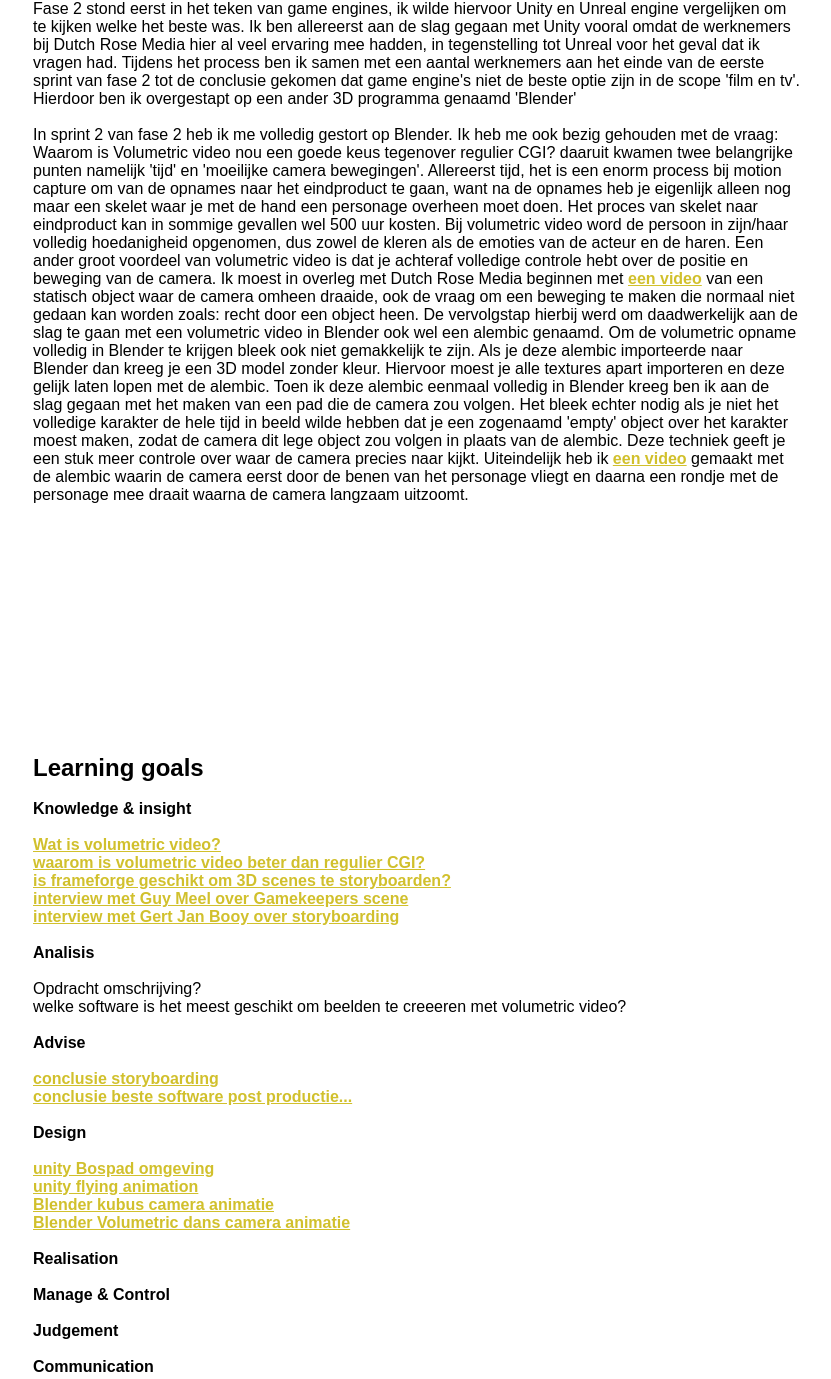
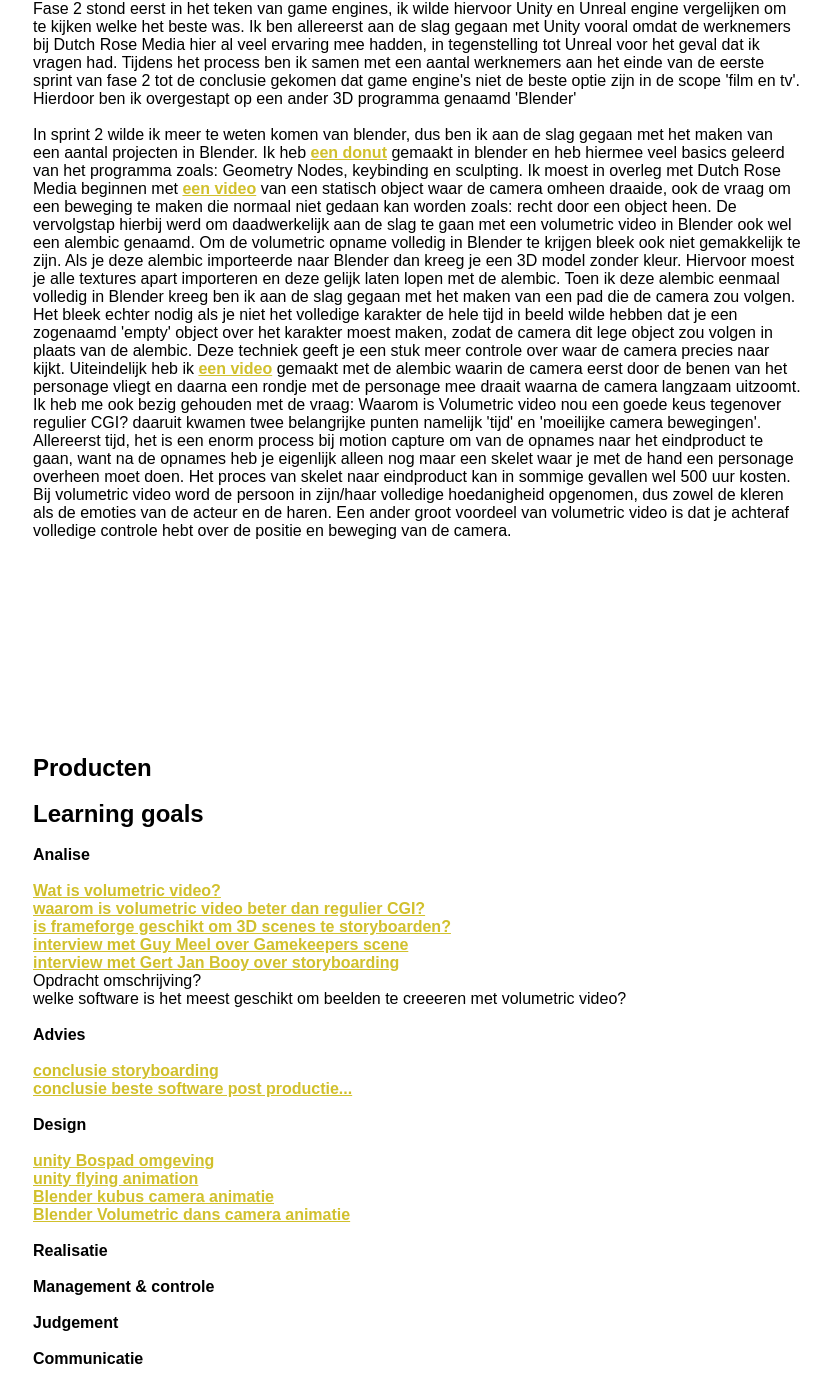
Before and after one commit to miketienoven/StageportfolioMike, a plain HTML site: page index.html in a window 1280 px wide. Shown: the part 3438-4817 px from the top of the page, without its empty margins (223-1054 px from the left). Drawn offline with Linux system fonts and the light colour scheme.

Commit message:
update index

```diff
--- a/index.html
+++ b/index.html
@@ -42,6 +42,7 @@
     </div>
 </div>
     </section>
+
     <section class="fase1Sctn">
        <div class="container">
         <h2>Het bedrijf</h2><br>
@@ -62,6 +63,7 @@
           beelden die je van alle kanten kunt bekijken en omheen kunt lopen.
         </div>
     </section>
+
     <section class="fase1">
         <div id="faseEen">
         <div class="fase1location">
@@ -98,6 +100,7 @@
         </div>
     </div>
     </section>
+
     <section class="fase2">
         <div id="faseTwee">
             <div class="container">
@@ -108,18 +111,19 @@
                     tot de conclusie gekomen dat game engine's niet de beste optie zijn in de scope 'film en tv'. Hierdoor ben ik overgestapt op
                     een ander 3D programma genaamd 'Blender'<br><br>
 
-                    In sprint 2 van fase 2 heb ik me volledig gestort op Blender. Ik heb me ook bezig gehouden met de vraag: Waarom is Volumetric video nou een goede keus
-                    tegenover regulier CGI? daaruit kwamen twee belangrijke punten namelijk 'tijd' en 'moeilijke camera bewegingen'. Allereerst tijd, het is een enorm process bij motion capture om van de
-                    opnames naar het eindproduct te gaan, want na de opnames heb je eigenlijk alleen nog maar een skelet waar je met de hand een personage overheen moet doen. Het proces van
-                    skelet naar eindproduct kan in sommige gevallen wel 500 uur kosten. Bij volumetric video word de persoon in zijn/haar volledig hoedanigheid opgenomen, dus zowel de kleren als
-                    de emoties van de acteur en de haren. Een ander groot voordeel van volumetric video is dat je achteraf volledige controle hebt over de positie en beweging van de
-                    camera. Ik moest in overleg met Dutch Rose Media beginnen met <a href="#">een video</a> van een statisch object waar de camera omheen draaide, ook de vraag om een beweging te maken die normaal niet gedaan kan worden zoals: recht door een object heen.
+                    In sprint 2 wilde ik meer te weten komen van blender, dus ben ik aan de slag gegaan met het maken van een aantal projecten in Blender. Ik heb <a href="#">een donut</a> gemaakt in blender en heb hiermee veel basics geleerd van het programma zoals: Geometry Nodes, keybinding en
+                    sculpting. Ik moest in overleg met Dutch Rose Media beginnen met <a href="#">een video</a> van een statisch object waar de camera omheen draaide, ook de vraag om een beweging te maken die normaal niet gedaan kan worden zoals: recht door een object heen.
                     De vervolgstap hierbij werd om daadwerkelijk aan de slag te gaan met een volumetric video in Blender ook wel een alembic genaamd. Om de volumetric opname volledig in Blender te krijgen
                     bleek ook niet gemakkelijk te zijn. Als je deze alembic importeerde naar Blender dan kreeg je een 3D model zonder kleur. Hiervoor moest je alle textures apart importeren en deze gelijk
                     laten lopen met de alembic. Toen ik deze alembic eenmaal volledig in Blender kreeg ben ik aan de slag gegaan met het maken van een pad die de camera zou volgen. Het bleek echter nodig
                     als je niet het volledige karakter de hele tijd in beeld wilde hebben dat je een zogenaamd 'empty' object over het karakter moest maken, zodat de camera dit lege object zou volgen in plaats van
                     de alembic. Deze techniek geeft je een stuk meer controle over waar de camera precies naar kijkt. Uiteindelijk heb ik <a href="#">een video</a> gemaakt met de alembic waarin de camera eerst door de benen van
-                    het personage vliegt en daarna een rondje met de personage mee draait waarna de camera langzaam uitzoomt.
+                    het personage vliegt en daarna een rondje met de personage mee draait waarna de camera langzaam uitzoomt. Ik heb me ook bezig gehouden met de vraag: Waarom is Volumetric video nou een goede keus
+                    tegenover regulier CGI? daaruit kwamen twee belangrijke punten namelijk 'tijd' en 'moeilijke camera bewegingen'. Allereerst tijd, het is een enorm process bij motion capture om van de
+                    opnames naar het eindproduct te gaan, want na de opnames heb je eigenlijk alleen nog maar een skelet waar je met de hand een personage overheen moet doen. Het proces van
+                    skelet naar eindproduct kan in sommige gevallen wel 500 uur kosten. Bij volumetric video word de persoon in zijn/haar volledige hoedanigheid opgenomen, dus zowel de kleren als
+                    de emoties van de acteur en de haren. Een ander groot voordeel van volumetric video is dat je achteraf volledige controle hebt over de positie en beweging van de
+                    camera.
                 </p>
             </div>
         </div>
@@ -128,19 +132,19 @@
     <section class="producten">
         <div id="productensctn">
             <div class="container">
+                <h1>Producten</h1><br>
                 <h2>Learning goals</h2><br>
-                <p><b>Knowledge & insight</b></p><br>
+
+                <p><b>Analise</b></p><br>
                 <a href="./watIsVolumetricVideo.html"><p>Wat is volumetric video?</p></a>
                 <a href="./waaromIsVolumetricBeter.html"><p>waarom is volumetric video beter dan regulier CGI?</p></a>
                 <a href="./isFrameForgeGeschikt.html"><p>is frameforge geschikt om 3D scenes te storyboarden?</p></a>
                 <a href="./interviewGuy.html"><p>interview met Guy Meel over Gamekeepers scene</p></a>
                 <a href="./interviewGertJan.html"><p>interview met Gert Jan Booy over storyboarding</p></a>
-                <br>
-                <p><b>Analisis</b></p><br>
                 <p>Opdracht omschrijving?</p>
                 <p>welke software is het meest geschikt om beelden te creeeren met volumetric video?</p><br>
 
-                <p><b>Advise</b></p><br>
+                <p><b>Advies</b></p><br>
                 <a href="./conclusieStoryboarding.html"><p>conclusie storyboarding</p></a>
                 <a href="./conclusiePostproductie.html"><p>conclusie beste software post productie...</p></a><br>
 
@@ -150,16 +154,16 @@
                 <a href="./blenderKubus.html"><p>Blender kubus camera animatie</p></a>
                 <a href="blenderanimatie.html"><p>Blender Volumetric dans camera animatie</p></a><br>
 
-                <p><b>Realisation</b></p><br>
+                <p><b>Realisatie</b></p><br>
 
 
-                <p><b>Manage & Control</b></p><br>
+                <p><b>Management & controle</b></p><br>
 
 
                 <p><b>Judgement</b></p><br>
 
 
-                <p><b>Communication</b></p><br>
+                <p><b>Communicatie</b></p><br>
 
 
                 <p><b>Learning ability</b></p><br>
```
